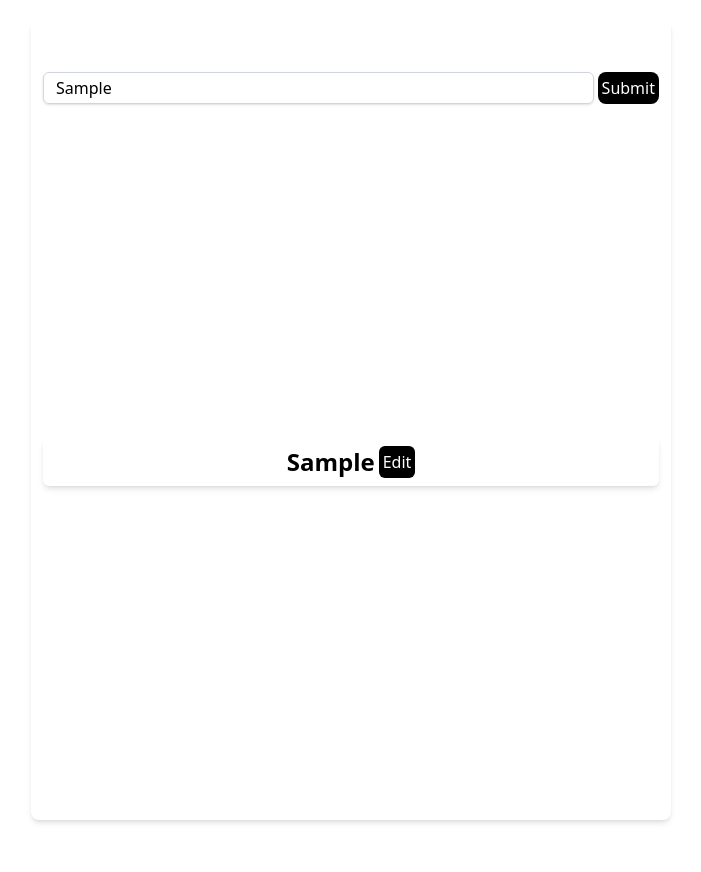
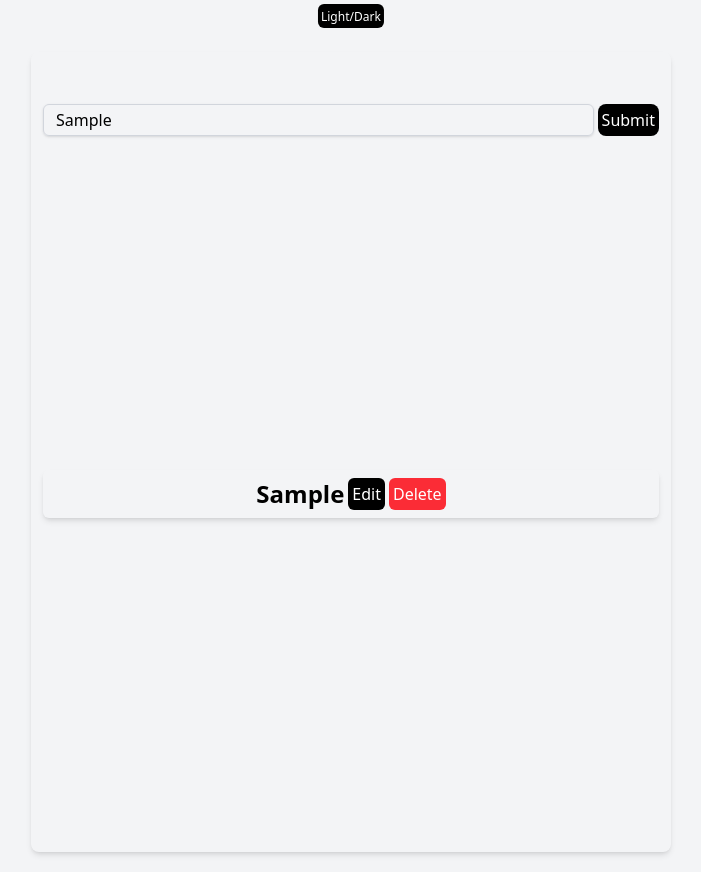
Before and after one commit to Nemanja0033/task-manager, a React (Vite) app: page / in a window 1280 px wide. Both pictures are taken after typing "Sample" into the empty fields and a click on the button "Submit". Shown: the whole page, without its empty margins (289-990 px from the left). Before the commit the page ends 840 px from the top, so only its background shows below. Built offline with nearby package versions, Linux system fonts and the light colour scheme.

Commit message:
Task editing component UI

```diff
--- a/src/App.tsx
+++ b/src/App.tsx
@@ -12,12 +12,14 @@ const App = () => {
   console.log(tasks);
 
   return (
-    <main className="grid grid-cols-1 place-items-center">
+    <main className={`${darkMode ? 'bg-slate-950 text-white' : 'bg-gray-100'} grid grid-cols-1 place-items-center`}>
+      <button className="bg-black text-white rounded-lg p-1 scale-75 cursor-pointer" onClick={toggleTheme}>Light/Dark</button>
       <div className='lg:w-1/2 w-full h-screen overflow-auto shadow-md items-start rounded-lg m-5 p-3 bg-transparent grid grid-cols-1 gap-3 place-items-center'>
         <div className="flex justify-center items-center gap-1 w-full mt-10">
           <input className="w-full px-3 shadow-sm rounded-md border border-gray-300 h-8" onChange={(e) => setTaskTitle(e.target.value)} type="text" placeholder="New Task. . ." />
           <button onClick={() => addTask(taskTitle)} className="bg-black text-white rounded-lg p-1">Submit</button>
         </div>
+
         {tasks.map((t) => (
           <div className="w-full">
             <TaskCard title={t.title} id={t.id} completed={t.completed} toggleEdit={() => setIsOpenEdit(!isOpenEdit)} />
--- a/src/components/TaskCard.tsx
+++ b/src/components/TaskCard.tsx
@@ -1,10 +1,13 @@
+import { useTaskStore } from "../store/useTaskStore"
 
-const TaskCard = ({title, completed, toggleEdit}: {title: string, id: string, completed: boolean, toggleEdit: any}) => {
+const TaskCard = ({title, id, completed, toggleEdit}: {title: string, id: string, completed: boolean, toggleEdit: any}) => {
+    const { toggleTask, removeTask } = useTaskStore();
   return (
     <div className='w-full h-12 flex justify-center rounded-md shadow-md bg-transparent'>
         <div className='flex justify-center items-center gap-1'>
-            <h1 className={`text-2xl ${completed ? 'line-through font-normal' : 'font-bold'}`}>{title}</h1>
+            <h1 onClick={() => toggleTask(id)} className={`text-2xl ${completed ? 'line-through font-normal' : 'font-bold'}`}>{title}</h1>
             <button className="bg-black text-white cursor-pointer p-1 rounded-md" onClick={toggleEdit}>Edit</button>
+            <button className="bg-red-500 text-white cursor-pointer p-1 rounded-md" onClick={() => removeTask(id)}>Delete</button>
         </div>
     </div>
   )
--- a/src/store/useTaskStore.ts
+++ b/src/store/useTaskStore.ts
@@ -7,7 +7,7 @@ export const useTaskStore = create<TaskStore>((set) => ({
       set((state) => ({
         tasks: [...state.tasks, { id: crypto.randomUUID(), title, completed: false }],
       })),
-    editTask: (id: string, newTitle: string) =>
+    editTask: (id: string, newTitle: string) =>  //edit task
       set((state) => ({
         tasks: state.tasks.map((task) => task.id === id ? {...task, title: newTitle } : task)
       })),
--- a/src/types/TaskStoreTypes.ts
+++ b/src/types/TaskStoreTypes.ts
@@ -7,6 +7,7 @@ export type Task = {
 export type TaskStore = {
     tasks: Task[],
     addTask: (title: string) => void,
+    toggleTask: (id: string) => void,
     editTask: (id: string, newTitle: string) => void,
     removeTask: (id: string) => void,
 }
```
